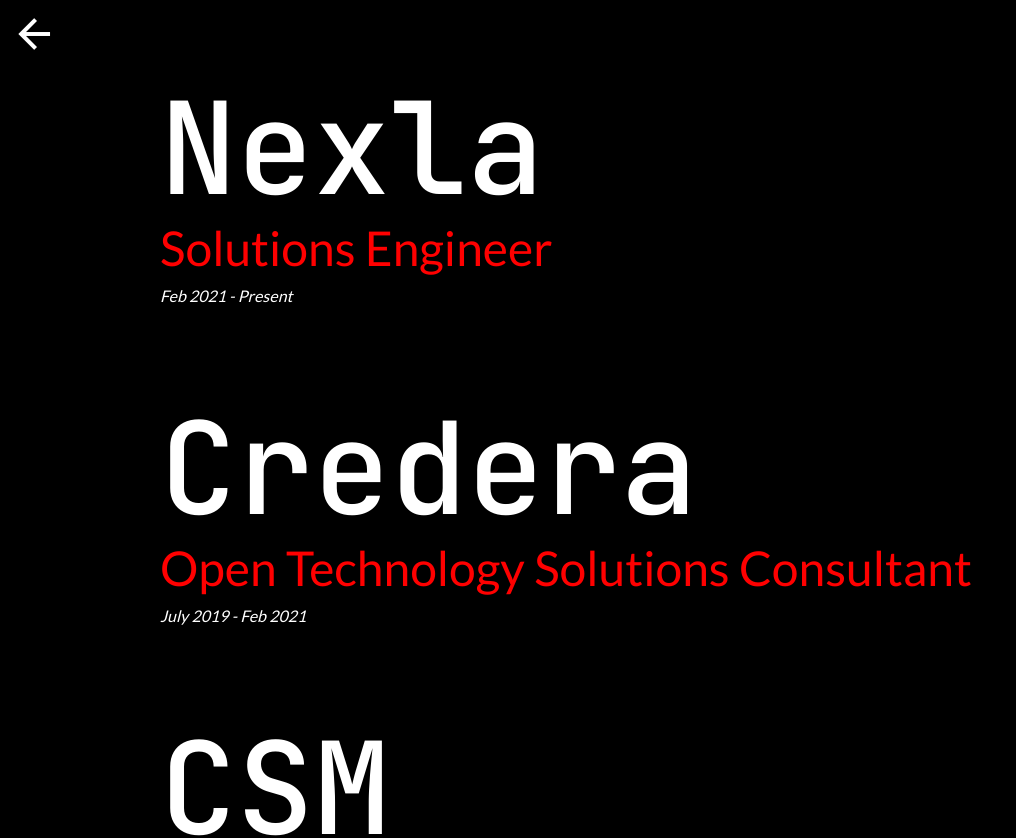
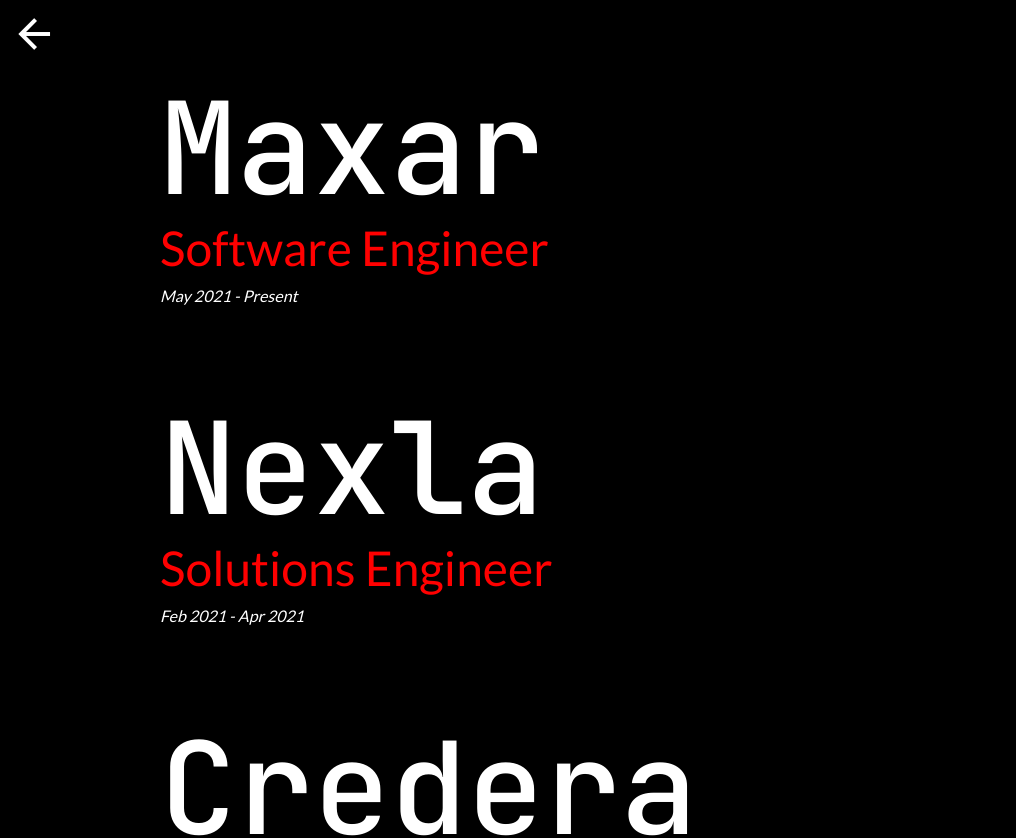
Before and after one commit to krampcg23/me, a Vue app: page /work in a window 1280 px wide. Shown: the top 838 px of the page, without its empty margins (0-1016 px from the left). Built offline with nearby package versions, Linux system fonts and the light colour scheme.

Commit message:
Adding Maxar

```diff
--- a/src/views/Work.vue
+++ b/src/views/Work.vue
@@ -10,9 +10,19 @@
       </div>
       <div class="black-background work-items">
         <WorkItem
+          workplace="Maxar"
+          title="Software Engineer"
+          dates="May 2021 - Present"
+          description="
+          - Software Engineer on the Geospatial Cloud Services Team<br /><br/>
+          - Developing the next generation software for SecureWatch, an on-demand software to the world's most recent <br/>high-accuracy, high-resolution satellite imagery and analytics<br/><br/>"
+          link="https://www.maxar.com/"
+          linkTitle="Nexla.com"
+        ></WorkItem>
+        <WorkItem
           workplace="Nexla"
           title="Solutions Engineer"
-          dates="Feb 2021 - Present"
+          dates="Feb 2021 - Apr 2021"
           description="
           - Architect, develop, and manage DataOps for several client companies<br /><br/>
           - Using the Nexla platform to solve client’s data problems using our unique data mesh solution<br/><br/>"
```
